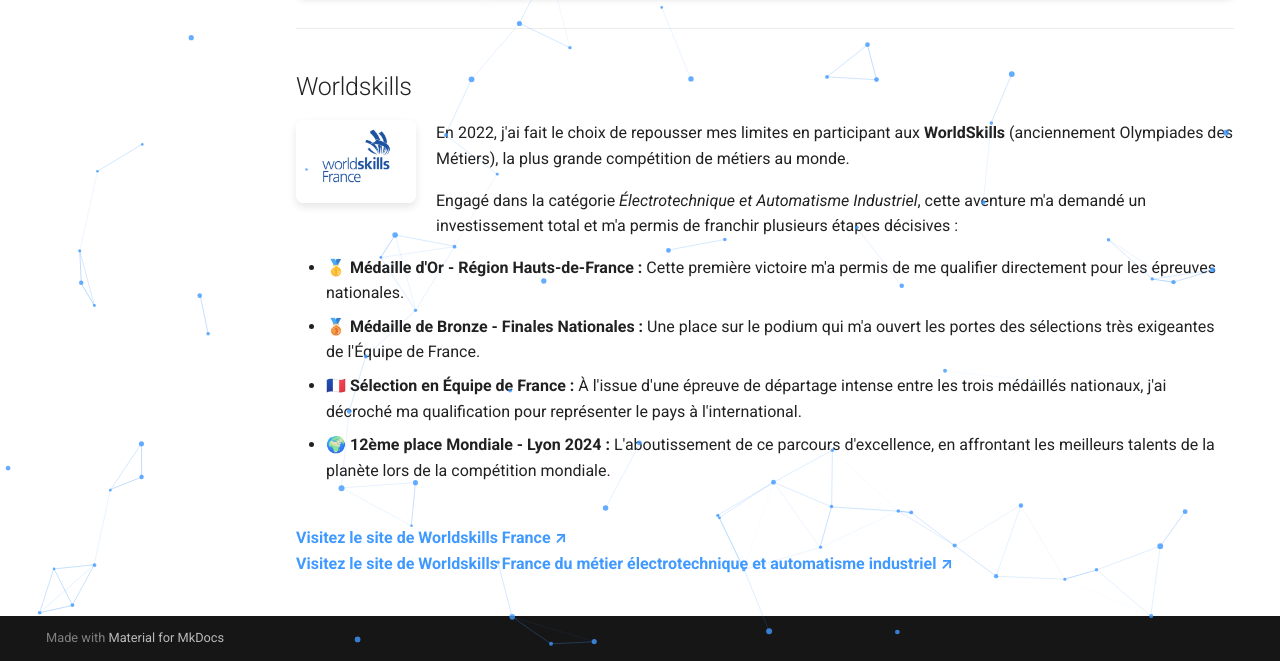
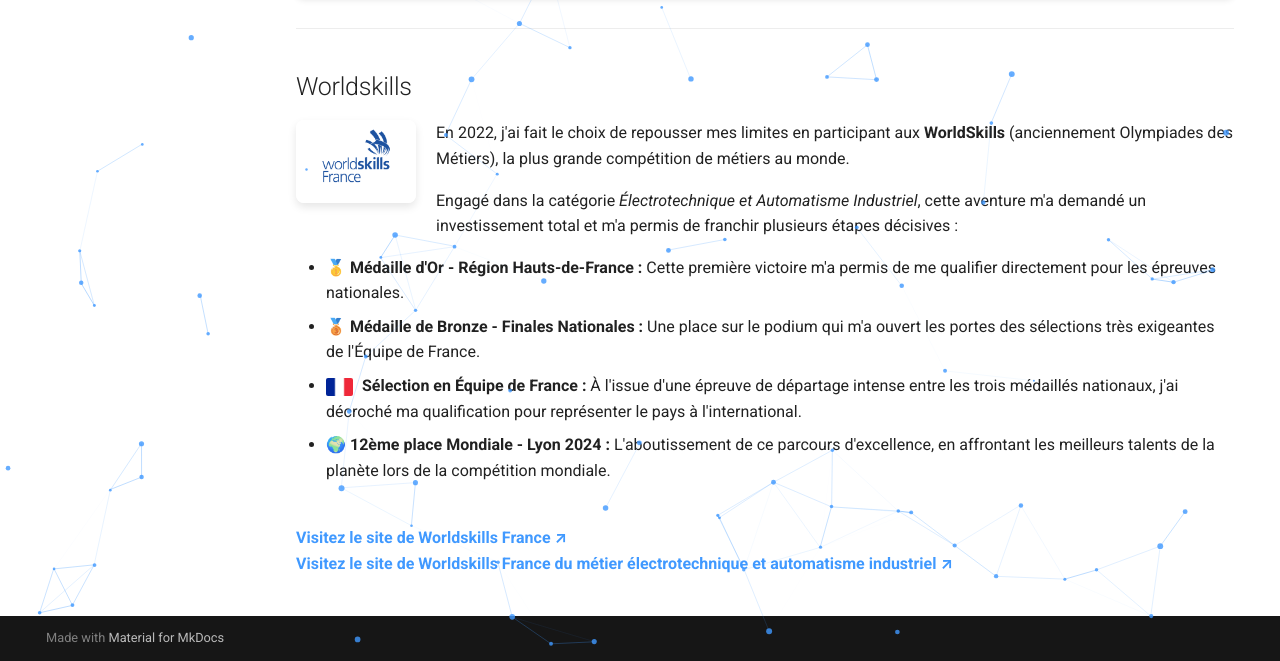
Before and after one commit to jordan-flament/jordan-flament.github.io, an MkDocs documentation site: the page built from docs/index.md, in a window 1280 px wide and 900 px high, scrolled down 2625 px, cut to the strip 239-900 px from the top of the window. Built offline with MkDocs 1.6.1 and Material for MkDocs 9.7.7, drawn with Linux system fonts in a browser that asks for light colours.

Commit message:
MAJ worldskills V2

```diff
--- a/docs/index.md
+++ b/docs/index.md
@@ -167,7 +167,7 @@
 
 * **🥇 Médaille d'Or - Région Hauts-de-France :** Cette première victoire m'a permis de me qualifier directement pour les épreuves nationales.
 * **🥉 Médaille de Bronze - Finales Nationales :** Une place sur le podium qui m'a ouvert les portes des sélections très exigeantes de l'Équipe de France.
-* **🇫🇷 Sélection en Équipe de France :** À l'issue d'une épreuve de départage intense entre les trois médaillés nationaux, j'ai décroché ma qualification pour représenter le pays à l'international.
+* **<img src="images/france.webp" alt="Drapeau Français" style="height: 18px; vertical-align: middle; margin-right: 5px; border-radius: 2px;"> Sélection en Équipe de France :** À l'issue d'une épreuve de départage intense entre les trois médaillés nationaux, j'ai décroché ma qualification pour représenter le pays à l'international.
 * **🌍 12ème place Mondiale - Lyon 2024 :** L'aboutissement de ce parcours d'excellence, en affrontant les meilleurs talents de la planète lors de la compétition mondiale.
 
 <br>
```
